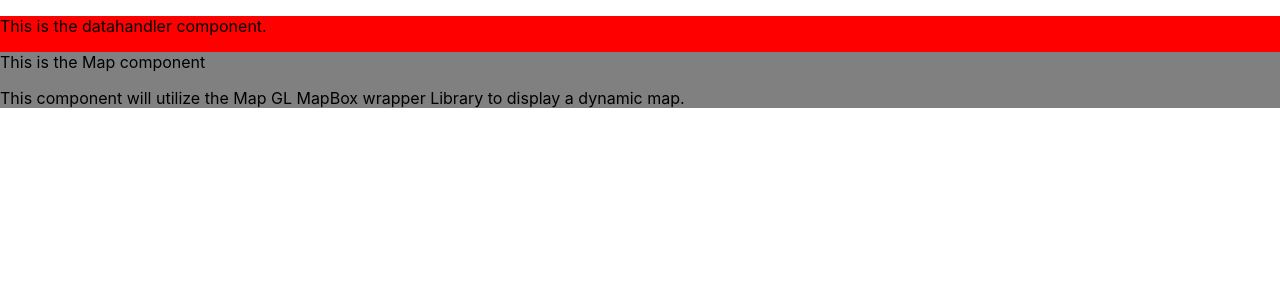
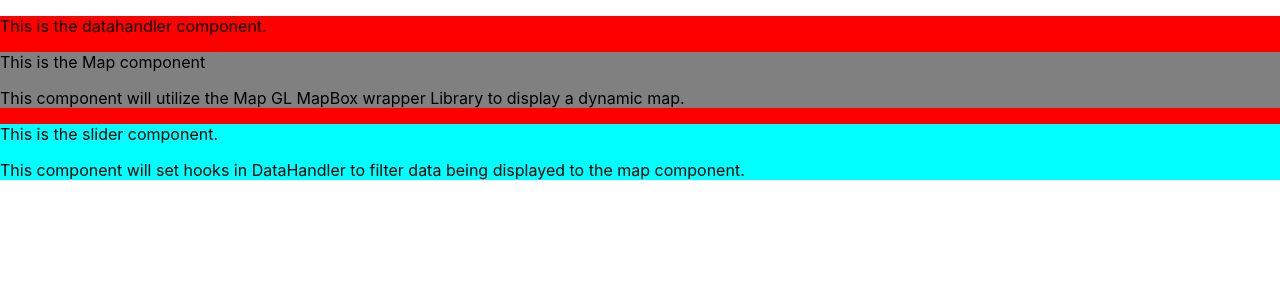
Before and after one commit to Brandon-Gottshall/Crime-NY, a React (Create React App) app: page / in a window 1280 px wide. Both pictures are taken after a click on the button "Proceed". Shown: the top 300 px of the page. Built offline with nearby package versions, Linux system fonts and the light colour scheme.

Commit message:
Added Slider Component.

```diff
--- a/src/Components/DataHandler.js
+++ b/src/Components/DataHandler.js
@@ -1,11 +1,13 @@
 import React from "react";
 import Map from './Map.js'
+import Slider from './Slider.js'
 
 const DataHandler = props => {
     return (
         <div style={{backgroundColor: 'red'}}>
             <p>This is the datahandler component.</p>
             <Map />
+            <Slider/>
         </div>
     )
 }
--- /dev/null
+++ b/src/Components/Slider.js
@@ -0,0 +1,15 @@
+import React from "react";
+
+const Slider = props => {
+    // Here we will need to be passing a setHook to change the year
+    // of the filter.
+
+    return (
+        <div style={{backgroundColor: 'cyan'}}>
+            <p>This is the slider component.</p>
+            <p>This component will set hooks in DataHandler to
+                filter data being displayed to the map component.</p>
+        </div>
+    )
+}
+export default Slider
```
